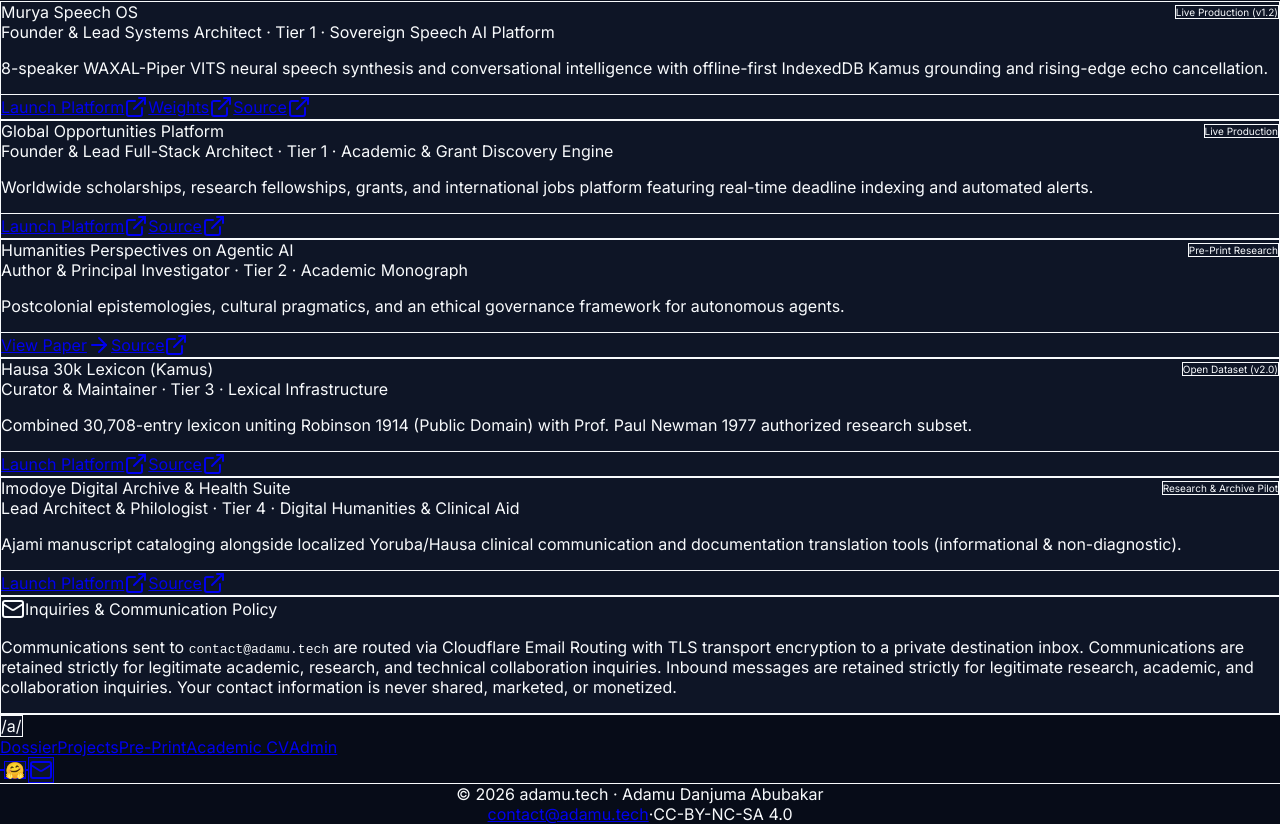
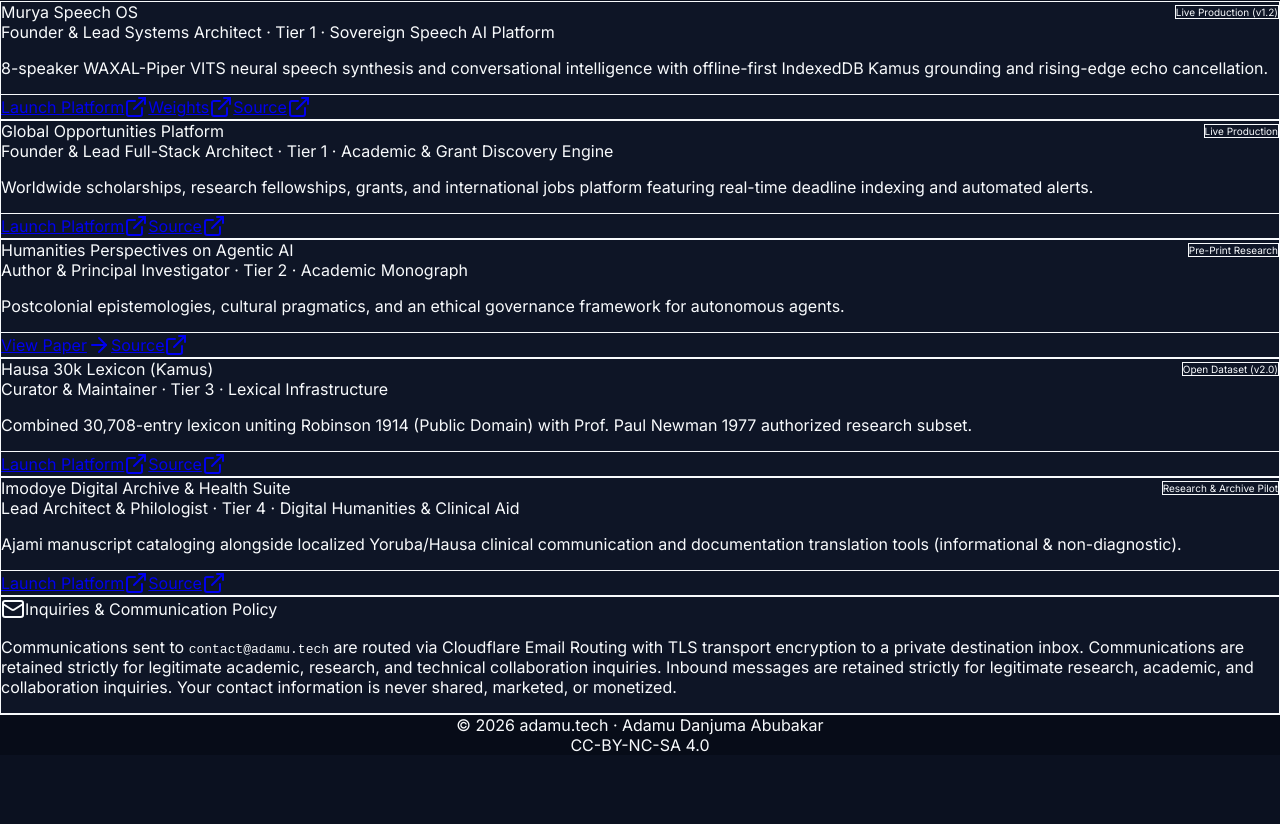
Before and after one commit to adab-tech/adab-tech.github.io, a Next.js app: page / in a window 1280 px wide. Shown: the part 1670-2494 px from the top of the page. After the commit the page ends 2425 px from the top, so only its background shows below. Built offline with nearby package versions, Linux system fonts and the light colour scheme; a web font is replaced by a local one.

Commit message:
style: make footer ultra-clean and minimal, fix icon rendering across all platforms

```diff
--- a/src/components/GlobalShell.tsx
+++ b/src/components/GlobalShell.tsx
@@ -13,12 +13,10 @@
 export function GlobalShell({ children }: ShellProps) {
   const [mobileMenuOpen, setMobileMenuOpen] = useState(false)
   const [showBackToTop, setShowBackToTop] = useState(false)
-  const [mounted, setMounted] = useState(false)
 
   useEffect(() => {
-    setMounted(true)
     const handleScroll = () => {
-      if (window.scrollY > 400) {
+      if (window.scrollY > 350) {
         setShowBackToTop(true)
       } else {
         setShowBackToTop(false)
@@ -40,44 +38,55 @@
       <header className="sticky top-0 z-50 w-full border-b border-zinc-800/80 bg-[#0B1120]/95 backdrop-blur-md">
         <div className="max-w-6xl mx-auto px-4 sm:px-6 h-16 flex items-center justify-between">
 
-          {/* Logo Mark & Identity */}
-          <Link href="/" title="Adamu.tech Dossier & Research" className="shrink-0">
+          {/* Logo Mark Only - Phonetic notation /a/ */}
+          <Link href="/" title="Adamu.tech Home Dossier" className="shrink-0">
             <LogoMark />
           </Link>
 
-          {/* Desktop Navigation Links */}
-          <nav className="hidden md:flex items-center space-x-4 lg:space-x-5">
-            <Link href="/" className="text-xs font-mono text-zinc-300 hover:text-amber-400 transition-colors">
+          {/* Desktop Navigation Links & Social Network Icon Badges */}
+          <nav className="hidden md:flex items-center space-x-4 lg:space-x-6" aria-label="Main Navigation">
+            <Link
+              href="/"
+              className="text-xs font-mono text-zinc-300 hover:text-amber-400 transition-colors px-1.5 py-1"
+            >
               Dossier
             </Link>
-            <Link href="/projects" className="text-xs font-mono text-zinc-300 hover:text-amber-400 transition-colors">
+            <Link
+              href="/projects"
+              className="text-xs font-mono text-zinc-300 hover:text-amber-400 transition-colors px-1.5 py-1"
+            >
               Projects
             </Link>
-            <Link href="/papers/agentic-ai" className="text-xs font-mono text-zinc-300 hover:text-amber-400 transition-colors">
+            <Link
+              href="/papers/agentic-ai"
+              className="text-xs font-mono text-zinc-300 hover:text-amber-400 transition-colors px-1.5 py-1"
+            >
               Pre-Print
             </Link>
-            <Link href="/cv" className="text-xs font-mono font-bold text-amber-400 bg-amber-400/10 px-2.5 py-1 rounded-lg border border-amber-400/20 hover:bg-amber-400/20 transition-all">
+            <Link
+              href="/cv"
+              className="text-xs font-mono font-bold text-amber-400 bg-amber-400/10 px-2.5 py-1 rounded-lg border border-amber-400/20 hover:bg-amber-400/20 transition-all"
+            >
               Academic CV
             </Link>
 
             <div className="h-4 w-px bg-zinc-800" />
 
-            {/* Hyperlinked Social Network Icon Hub */}
+            {/* Hyperlinked Icon Hub */}
             <SocialNavIcons />
 
             <div className="h-4 w-px bg-zinc-800" />
 
-            <Link href="/admin" className="px-2.5 py-1 rounded-lg border border-zinc-800 bg-[#0E1526] text-xs font-mono text-zinc-400 hover:text-amber-400 hover:border-amber-500/40 transition-colors">
+            <Link
+              href="/admin"
+              className="px-2.5 py-1 rounded-lg border border-zinc-800 bg-[#0E1526] text-xs font-mono text-zinc-400 hover:text-amber-400 hover:border-amber-500/40 transition-colors"
+            >
               Admin
             </Link>
           </nav>
 
-          {/* Tablet/Mobile Header Actions */}
+          {/* Mobile Header Toggle */}
           <div className="flex md:hidden items-center space-x-2">
-            <div className="hidden sm:flex">
-              <SocialNavIcons />
-            </div>
-
             <button
               onClick={() => setMobileMenuOpen(!mobileMenuOpen)}
               className="p-2 rounded-lg border border-zinc-800 bg-[#0E1526] text-zinc-300 hover:text-amber-400 focus:outline-none"
@@ -89,42 +98,42 @@
           </div>
         </div>
 
-        {/* Mobile menu dropdown */}
+        {/* Mobile Dropdown Menu */}
         {mobileMenuOpen && (
-          <div className="md:hidden border-b border-zinc-800 bg-[#0B1120] px-4 sm:px-6 py-5 space-y-4 shadow-xl">
+          <div className="md:hidden border-b border-zinc-800 bg-[#0B1120] px-4 sm:px-6 py-5 space-y-4 shadow-2xl">
             <div className="grid grid-cols-2 gap-2 text-sm font-mono">
               <Link
                 href="/"
                 onClick={() => setMobileMenuOpen(false)}
-                className="p-2 rounded-lg bg-zinc-900/60 border border-zinc-800/80 text-zinc-200 hover:text-amber-400 hover:border-amber-500/30"
+                className="p-2.5 text-center rounded-lg bg-zinc-900/80 border border-zinc-800 text-zinc-200 hover:text-amber-400"
               >
                 Dossier
               </Link>
               <Link
                 href="/projects"
                 onClick={() => setMobileMenuOpen(false)}
-                className="p-2 rounded-lg bg-zinc-900/60 border border-zinc-800/80 text-zinc-200 hover:text-amber-400 hover:border-amber-500/30"
+                className="p-2.5 text-center rounded-lg bg-zinc-900/80 border border-zinc-800 text-zinc-200 hover:text-amber-400"
               >
                 Projects
               </Link>
               <Link
                 href="/papers/agentic-ai"
                 onClick={() => setMobileMenuOpen(false)}
-                className="p-2 rounded-lg bg-zinc-900/60 border border-zinc-800/80 text-zinc-200 hover:text-amber-400 hover:border-amber-500/30"
+                className="p-2.5 text-center rounded-lg bg-zinc-900/80 border border-zinc-800 text-zinc-200 hover:text-amber-400"
               >
                 Pre-Print Paper
               </Link>
               <Link
                 href="/cv"
                 onClick={() => setMobileMenuOpen(false)}
-                className="p-2 rounded-lg bg-amber-500/10 border border-amber-500/30 text-amber-400 font-bold hover:bg-amber-500/20"
+                className="p-2.5 text-center rounded-lg bg-amber-500/10 border border-amber-500/30 text-amber-400 font-bold hover:bg-amber-500/20"
               >
                 Academic CV
               </Link>
             </div>
 
-            <div className="pt-2 border-t border-zinc-800/80 flex items-center justify-between">
-              <span className="text-xs font-mono text-zinc-400">Networks & Profiles:</span>
+            <div className="pt-3 border-t border-zinc-800/80 flex flex-col sm:flex-row items-center justify-between gap-2">
+              <span className="text-xs font-mono text-zinc-400">Profiles & Repositories:</span>
               <SocialNavIcons />
             </div>
 
@@ -134,58 +143,23 @@
                 onClick={() => setMobileMenuOpen(false)}
                 className="block text-center p-2 rounded-lg bg-zinc-900 border border-zinc-800 text-xs font-mono text-zinc-400 hover:text-amber-400"
               >
-                Admin Dashboard Studio
+                Admin Studio & Traffic Tracker
               </Link>
             </div>
           </div>
         )}
       </header>
 
-      {/* Main Content */}
+      {/* Main Page Content */}
       <main className="flex-1">
         {children}
       </main>
 
-      {/* Minimalist, Clean Footer */}
-      <footer className="border-t border-zinc-800/80 bg-[#070C18] text-zinc-400 py-8 px-4 sm:px-6">
-        <div className="max-w-6xl mx-auto space-y-6">
-          <div className="flex flex-col md:flex-row items-start md:items-center justify-between gap-6">
-            <div className="flex items-center space-x-3">
-              <LogoMark />
-            </div>
-
-            <div className="flex flex-col sm:flex-row items-start sm:items-center gap-4">
-              <div className="flex flex-wrap items-center gap-x-5 gap-y-2 text-xs font-mono">
-                <Link href="/" className="hover:text-amber-400 transition-colors">Dossier</Link>
-                <Link href="/projects" className="hover:text-amber-400 transition-colors">Projects</Link>
-                <Link href="/papers/agentic-ai" className="hover:text-amber-400 transition-colors">Pre-Print</Link>
-                <Link href="/cv" className="hover:text-amber-400 transition-colors">Academic CV</Link>
-                <Link href="/admin" className="hover:text-amber-400 text-zinc-500 transition-colors">Admin</Link>
-              </div>
-
-              <div className="h-4 w-px bg-zinc-800 hidden sm:block" />
-
-              {/* Footer Network Icons */}
-              <SocialNavIcons />
-            </div>
-          </div>
-
-          <div className="flex flex-col sm:flex-row items-center justify-between text-xs font-mono text-zinc-400 gap-3 border-t border-zinc-800/60 pt-5">
-            <div className="flex items-center gap-2">
-              <span className="inline-block w-1.5 h-1.5 rounded-full bg-emerald-400 animate-pulse"></span>
-              <span className="text-zinc-400">© 2026 adamu.tech · Adamu Danjuma Abubakar</span>
-            </div>
-            <div className="flex items-center gap-3 text-zinc-400">
-              <a
-                href="mailto:contact@adamu.tech"
-                className="hover:text-amber-400 transition-colors text-zinc-300 font-medium"
-              >
-                contact@adamu.tech
-              </a>
-              <span className="text-zinc-700">·</span>
-              <span className="text-zinc-500">CC-BY-NC-SA 4.0</span>
-            </div>
-          </div>
+      {/* Ultra-Clean Minimal Footer */}
+      <footer className="border-t border-zinc-800/80 bg-[#070C18] text-zinc-400 py-6 px-4 sm:px-6">
+        <div className="max-w-6xl mx-auto flex flex-col sm:flex-row items-center justify-between text-xs font-mono text-zinc-400 gap-3">
+          <div>© 2026 adamu.tech · Adamu Danjuma Abubakar</div>
+          <div>CC-BY-NC-SA 4.0</div>
         </div>
       </footer>
 
--- a/src/components/SocialNavIcons.tsx
+++ b/src/components/SocialNavIcons.tsx
@@ -1,53 +1,54 @@
 'use client'
 
 import React from 'react'
-import { Mail } from 'lucide-react'
+import { Mail, ExternalLink, GraduationCap, BookOpen, Layers } from 'lucide-react'
 
 export interface SocialLink {
   name: string
   url: string
+  ariaLabel: string
   icon: React.ReactNode
-  color: string
+  hoverColor: string
 }
 
-export const SOCIAL_LINKS = [
+export const SOCIAL_LINKS: SocialLink[] = [
   {
     name: 'Google Scholar',
     url: 'https://scholar.google.com/citations?hl=en&user=08cPiU8AAAAJ',
-    ariaLabel: 'View Google Scholar Citations & Publications',
+    ariaLabel: 'Google Scholar Citations and Publications',
     icon: (
-      <svg className="w-4 h-4" viewBox="0 0 24 24" fill="currentColor">
-        <path d="M12 24a7 7 0 1 1 0-14 7 7 0 0 1 0 14zm0-24L0 9.5l4.8 3.8v6.2h2.4v-4.3L12 19l9.6-7.7V9.5L12 0z"/>
+      <svg className="w-4 h-4 fill-current" viewBox="0 0 24 24" aria-hidden="true">
+        <path d="M5.242 13.769L0 9.5 12 0l12 9.5-5.242 4.269C17.548 11.249 14.978 9.5 12 9.5c-2.977 0-5.548 1.748-6.758 4.269zM12 10a7 7 0 1 0 0 14 7 7 0 0 0 0-14z"/>
       </svg>
     ),
-    hoverColor: 'hover:text-blue-400 hover:border-blue-500/40 hover:bg-blue-500/10'
+    hoverColor: 'hover:text-amber-400 hover:border-amber-500/40 hover:bg-amber-500/10'
   },
   {
     name: 'GitHub',
     url: 'https://github.com/adab-tech',
-    ariaLabel: 'View GitHub Profile & Code Repositories',
+    ariaLabel: 'GitHub Repositories',
     icon: (
-      <svg className="w-4 h-4" viewBox="0 0 24 24" fill="currentColor">
+      <svg className="w-4 h-4 fill-current" viewBox="0 0 24 24" aria-hidden="true">
         <path fillRule="evenodd" clipRule="evenodd" d="M12 2C6.477 2 2 6.484 2 12.017c0 4.425 2.865 8.18 6.839 9.504.5.092.682-.217.682-.483 0-.237-.008-.868-.013-1.703-2.782.605-3.369-1.343-3.369-1.343-.454-1.158-1.11-1.466-1.11-1.466-.908-.62.069-.608.069-.608 1.003.07 1.53 1.032 1.53 1.032.892 1.53 2.341 1.088 2.91.832.092-.647.35-1.088.636-1.338-2.22-.253-4.555-1.113-4.555-4.951 0-1.093.39-1.988 1.029-2.688-.103-.253-.446-1.272.098-2.65 0 0 .84-.27 2.75 1.026A9.564 9.564 0 0112 6.844c.85.004 1.705.115 2.504.337 1.909-1.296 2.747-1.027 2.747-1.027.546 1.379.202 2.398.1 2.651.64.7 1.028 1.595 1.028 2.688 0 3.848-2.339 4.695-4.566 4.943.359.309.678.92.678 1.855 0 1.338-.012 2.419-.012 2.747 0 .268.18.58.688.482A10.019 10.019 0 0022 12.017C22 6.484 17.522 2 12 2z"/>
       </svg>
     ),
-    hoverColor: 'hover:text-zinc-100 hover:border-zinc-500/40 hover:bg-zinc-800/50'
+    hoverColor: 'hover:text-zinc-100 hover:border-zinc-400/50 hover:bg-zinc-800'
   },
   {
     name: 'Hugging Face',
     url: 'https://huggingface.co/adab-tech',
-    ariaLabel: 'View Hugging Face Open-Weights Models & Datasets',
+    ariaLabel: 'Hugging Face Weights and Models',
     icon: (
-      <span className="text-sm leading-none select-none">🤗</span>
+      <span className="text-sm leading-none font-normal select-none" role="img" aria-label="Hugging Face">🤗</span>
     ),
     hoverColor: 'hover:text-amber-400 hover:border-amber-500/40 hover:bg-amber-500/10'
   },
   {
     name: 'LinkedIn',
     url: 'https://www.linkedin.com/in/adamudanjuma',
-    ariaLabel: 'Connect with Adamu on LinkedIn',
+    ariaLabel: 'LinkedIn Profile',
     icon: (
-      <svg className="w-4 h-4" viewBox="0 0 24 24" fill="currentColor">
+      <svg className="w-4 h-4 fill-current" viewBox="0 0 24 24" aria-hidden="true">
         <path d="M19 0h-14c-2.761 0-5 2.239-5 5v14c0 2.761 2.239 5 5 5h14c2.762 0 5-2.239 5-5v-14c0-2.761-2.238-5-5-5zm-11 19h-3v-11h3v11zm-1.5-12.268c-.966 0-1.75-.79-1.75-1.764s.784-1.764 1.75-1.764 1.75.79 1.75 1.764-.783 1.764-1.75 1.764zm13.5 12.268h-3v-5.604c0-3.368-4-3.113-4 0v5.604h-3v-11h3v1.765c1.396-2.586 7-2.777 7 2.476v6.759z"/>
       </svg>
     ),
@@ -56,15 +57,15 @@
   {
     name: 'Email Contact',
     url: 'mailto:contact@adamu.tech',
-    ariaLabel: 'Send Email to contact@adamu.tech',
-    icon: <Mail className="w-4 h-4" />,
+    ariaLabel: 'Email contact@adamu.tech',
+    icon: <Mail className="w-4 h-4" aria-hidden="true" />,
     hoverColor: 'hover:text-emerald-400 hover:border-emerald-500/40 hover:bg-emerald-500/10'
   }
 ]
 
-export function SocialNavIcons({ size = "md" }: { size?: "sm" | "md" | "lg" }) {
+export function SocialNavIcons() {
   return (
-    <div className="flex items-center gap-2">
+    <div className="flex items-center gap-1.5 sm:gap-2">
       {SOCIAL_LINKS.map((link) => (
         <a
           key={link.name}
@@ -73,7 +74,7 @@
           rel={link.url.startsWith('mailto') ? undefined : 'noreferrer'}
           aria-label={link.ariaLabel}
           title={link.name}
-          className={`relative p-2 rounded-lg border border-zinc-800 bg-[#0E1526] text-zinc-400 ${link.hoverColor} transition-all duration-200 shadow-sm hover:scale-105 active:scale-95 flex items-center justify-center`}
+          className={`relative p-2 rounded-lg border border-zinc-800 bg-[#0E1526] text-zinc-400 ${link.hoverColor} transition-all duration-150 shadow-sm hover:scale-105 active:scale-95 flex items-center justify-center`}
         >
           {link.icon}
         </a>
```
